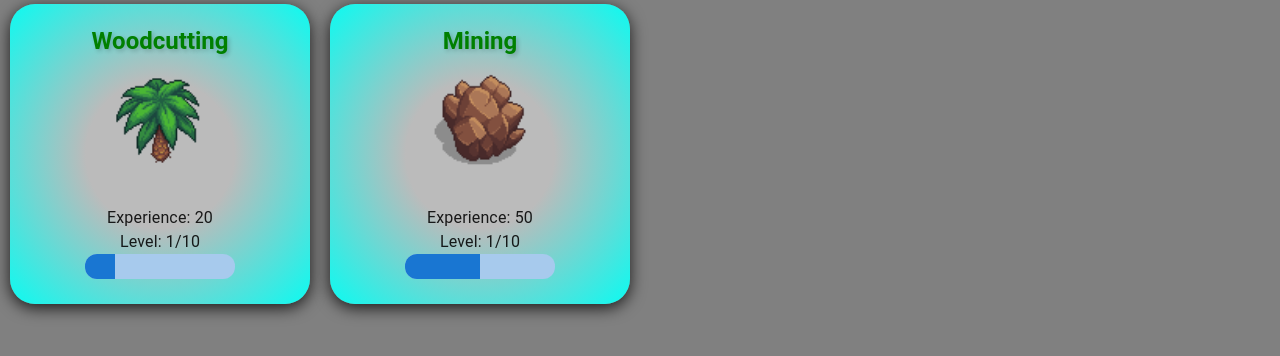
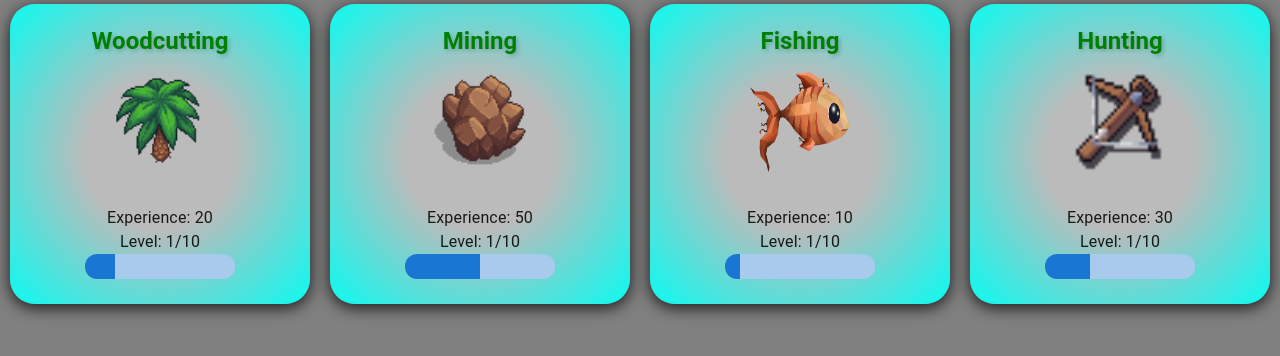
Before and after one commit to NCsaszar/incremental-mmo, a React app: page / in a window 1280 px wide. Shown: the top 356 px of the page. Built offline with nearby package versions, Linux system fonts and the light colour scheme.

Commit message:
more skills

```diff
--- a/src/App.js
+++ b/src/App.js
@@ -5,6 +5,7 @@ import Box from "@mui/material/Box";
 
 const App = () => {
   const gameTickMS = 200;
+  const maxExperience = 900;
   const [skillsData, setSkillsData] = useState(skills);
 
   function gameTick() {
@@ -16,7 +17,11 @@ const App = () => {
         // Check if the skill has reached its tickInterval
         if (updatedSkill.tickCount >= updatedSkill.tickInterval) {
           updatedSkill.tickCount = 0;
-          updatedSkill.experience += updatedSkill.tickExperience;
+          if (updatedSkill.experience < maxExperience) {
+            updatedSkill.experience += updatedSkill.tickExperience;
+          } else {
+            updatedSkill.experience = 900;
+          }
         }
 
         // Check if the skill has reached a certain tick count
@@ -72,7 +77,7 @@ const App = () => {
   }, []); // Empty dependency array ensures the effect runs only once
 
   return (
-    <Box sx={{ display: "flex" }}>
+    <Box sx={{ display: "flex", flexWrap: "wrap" }}>
       {skillsData.map((skill) => (
         <SkillCard key={skill.name} skill={skill} />
       ))}
--- a/src/SkillCard.jsx
+++ b/src/SkillCard.jsx
@@ -5,6 +5,8 @@ import { Typography } from "@mui/material";
 import ExperienceBar from "./ExperienceBar";
 import tree from "./skillpics/tree.png";
 import rock from "./skillpics/rock.png";
+import fish from "./skillpics/fish.png";
+import hunt from "./skillpics/hunt.png";
 
 const SkillCard = ({ skill }) => {
   let skillImage;
@@ -12,6 +14,10 @@ const SkillCard = ({ skill }) => {
     skillImage = tree;
   } else if (skill.name == "Mining") {
     skillImage = rock;
+  } else if (skill.name == "Fishing") {
+    skillImage = fish;
+  } else if (skill.name == "Hunting") {
+    skillImage = hunt;
   }
   const gradientBackground =
     "radial-gradient(circle, rgba(187,187,187,1) 35%, rgba(11,251,241,1) 100%, rgba(69,89,93,1) 100%)";
--- a/src/skillsData.js
+++ b/src/skillsData.js
@@ -13,5 +13,19 @@ const skills = [
     tickInterval: 1000,
     tickExperience: 10,
   },
+  {
+    name: "Fishing",
+    experience: 0,
+    tickCount: 0,
+    tickInterval: 3000,
+    tickExperience: 10,
+  },
+  {
+    name: "Hunting",
+    experience: 0,
+    tickCount: 0,
+    tickInterval: 1500,
+    tickExperience: 10,
+  },
 ];
 export default skills;
```
Also changed, not shown: src/skillpics/fish.png (added), src/skillpics/hunt.png (added).
